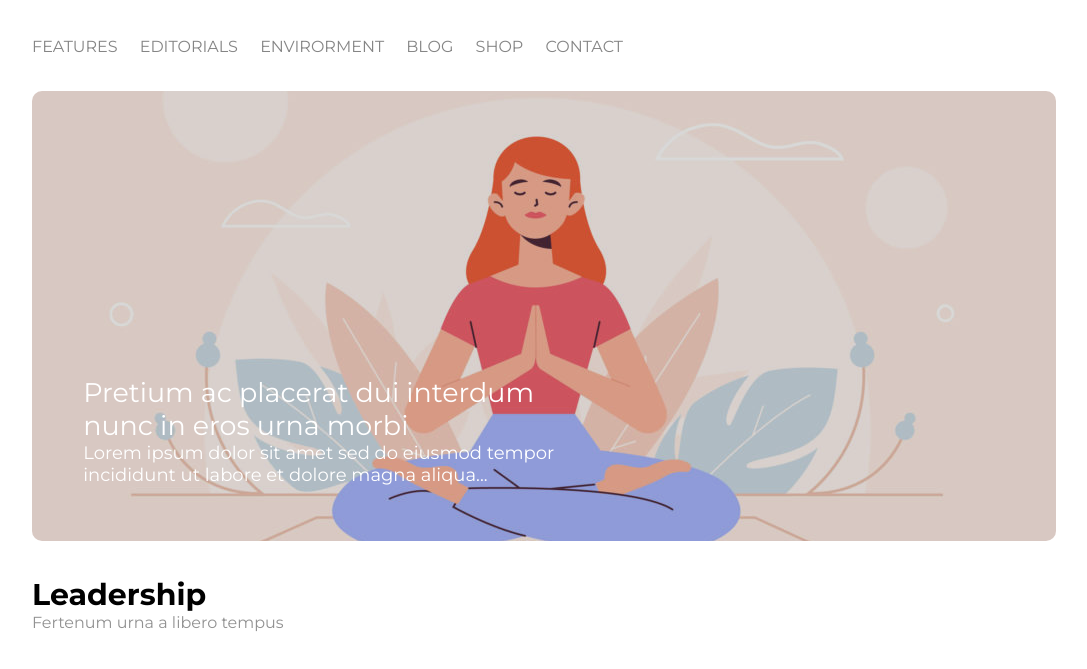
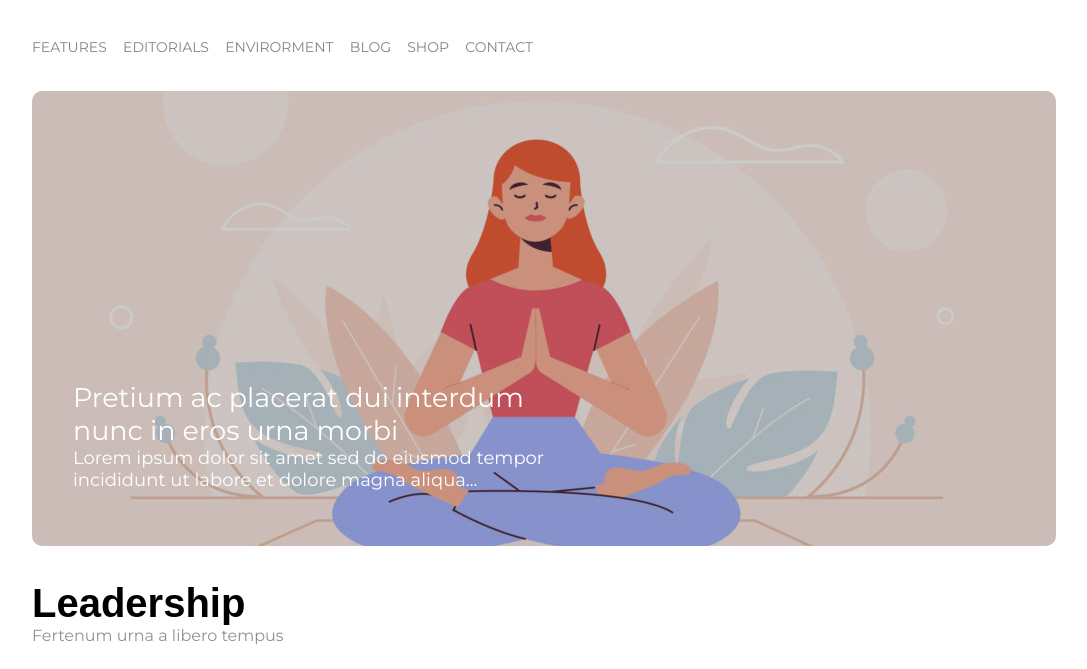
Before and after one commit to jacopo-vinanti96/htmlcss-wp, a plain HTML site: page index.html in a window 1280 px wide. Shown: the part 76-745 px from the top of the page, without its empty margins (96-1183 px from the left). Drawn offline with Linux system fonts and the light colour scheme.

Commit message:
Ritocchi

```diff
--- a/css/style.css
+++ b/css/style.css
@@ -34,14 +34,14 @@ div.container header img {
 
 header nav li {
   display: inline-block;
-  margin-right: 18px;
+  margin-right: 12px;
 }
 
 header nav li a {
   color: #858585;
   text-transform: uppercase;
   text-decoration: none;
-  font-size: 16px;
+  font-size: 14px;
 }
 
 /* Overlay and img global settings */
@@ -49,7 +49,7 @@ div.overlay {
   position: absolute;
   width: 100%;
   height: 100%;
-  background-color: rgba(0, 0, 0, 0.15);
+  background-color: rgba(0, 0, 0, 0.2);
   z-index: 2;
   top: 0;
   bottom: 0;
@@ -72,7 +72,7 @@ div.container main > div.hero {
 
 div.hero img {
   width: 100%;
-  height: 450px;
+  height: 455px;
   object-fit: cover;
 }
 
@@ -80,7 +80,7 @@ div.hero div.hero-text {
   color: white;
   width: 50%;
   position: absolute;
-  transform: translate(10%, -150%);
+  transform: translate(8%, -150%);
   font-size: 18px;
   z-index: 3;
 }
@@ -102,7 +102,9 @@ section .lesser-title {
 }
 
 section .lesser-title h3 {
-  font-size: 30px;
+  font-size: 40px;
+  font-family: sans-serif;
+  font-weight: 700;
 }
 
 section .lesser-title p, section article p {
@@ -122,7 +124,7 @@ section article div.img-sized {
 
 section article img {
   width: 100%;
-  height: 150px;
+  height: 180px;
   object-fit: cover;
 }
 
```
